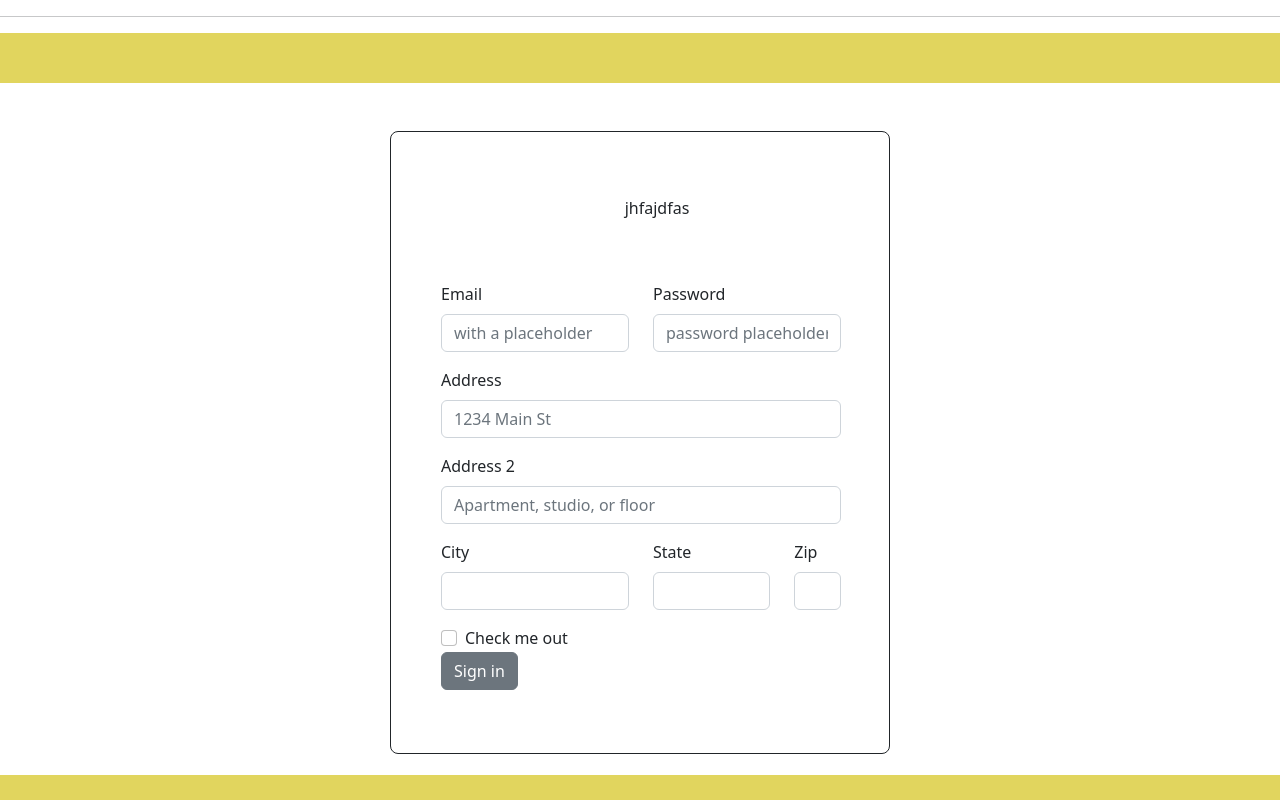
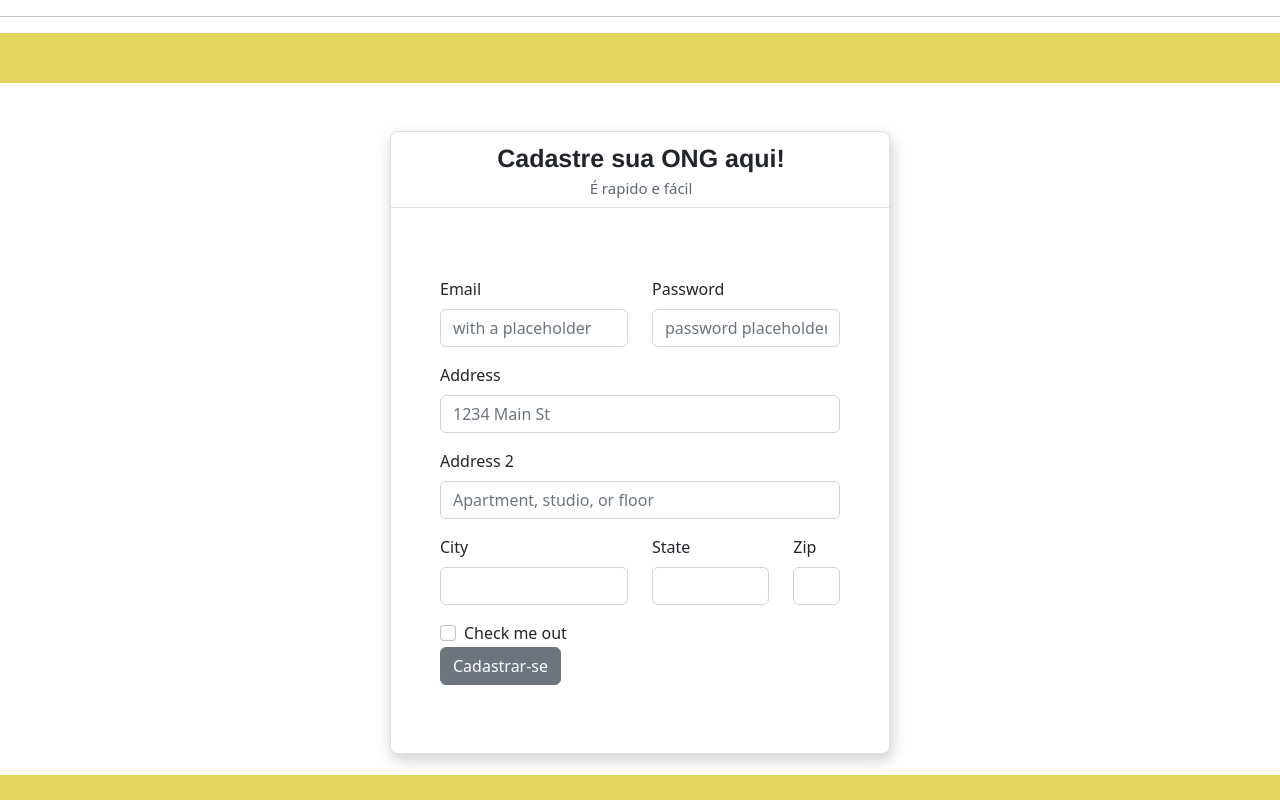
Before and after one commit to JoaoPF07/Projeto-Integrador, a React (Create React App) app: page /cadastros in a window 1280 px wide. Built offline with nearby package versions, Linux system fonts and the light colour scheme.

Commit message:
O que você quiser

```diff
--- a/src/estilo/estilo.css
+++ b/src/estilo/estilo.css
@@ -179,6 +179,7 @@ b {
   justify-content: center;
   margin-top: 10px;
   width: 400px;
+  margin: auto;
 }
 
 .divFundoCadastro {
@@ -186,12 +187,13 @@ b {
   flex-direction: column;
   justify-content: center;
   margin: auto;
-  padding: 0px 50px;
   width: 500px;
   height: 623px;
   background-color: white;
   border-radius: 8px;
-  border: 1px solid ;
+  border: 1px solid  #dddfe2;
+  box-shadow: 3px 4px 14px rgba(0, 0, 0, .1), 0 8px 16px rgba(0, 0, 0, .1);
+
 }
 
 .divGlobal{
@@ -206,10 +208,24 @@ b {
 }
 
 .divtextocadastro {
-  width: 432px;
+  display: flex;
+  flex-direction: column;
+  justify-content: center;
+  align-items: center;
+  width: 500px;
   height: 76px;
+  border-bottom: 1px solid #dddfe2;
 }
 
 .textocadastro1 {
   text-align: center;
+  font-size: 25px;
+  font-family: SFProDisplay-Bold, Helvetica, Arial, sans-serif;
+  font-weight: bold;
 }
+
+.textocadastro2 {
+  color: #606770;
+  text-align: center;
+  font-size: 15px;
+}
--- a/src/pages/cadastro.tsx
+++ b/src/pages/cadastro.tsx
@@ -14,7 +14,8 @@ function Cadastros (){
      <div >
     <div className="divFundoCadastro">
       <div className="divtextocadastro">
-        <div className="textocadastro1">jhfajdfas</div>
+        <div className="textocadastro1">Cadastre sua ONG aqui!</div>
+        <div className="textocadastro2">É rapido e fácil</div>
       </div>
     <div className="divFormCadastro">
     <Form>
@@ -114,9 +115,11 @@ function Cadastros (){
       Check me out
     </Label>
   </FormGroup>
-  <Button>
-    Sign in
+  <div>
+  <Button className="">
+    Cadastrar-se
   </Button>
+  </div>
 </Form>
 </div>
 </div>
--- a/src/pages/paginainicial.tsx
+++ b/src/pages/paginainicial.tsx
@@ -12,6 +12,7 @@ function PaginaInicial () {
         <CabeçalhoInicial />
       </div>
         <div className="divCorpoH">
+
         <div className="texto">
           <h1>Página em produção</h1> <br />
           <p>Sobre o Projeto</p>
```
